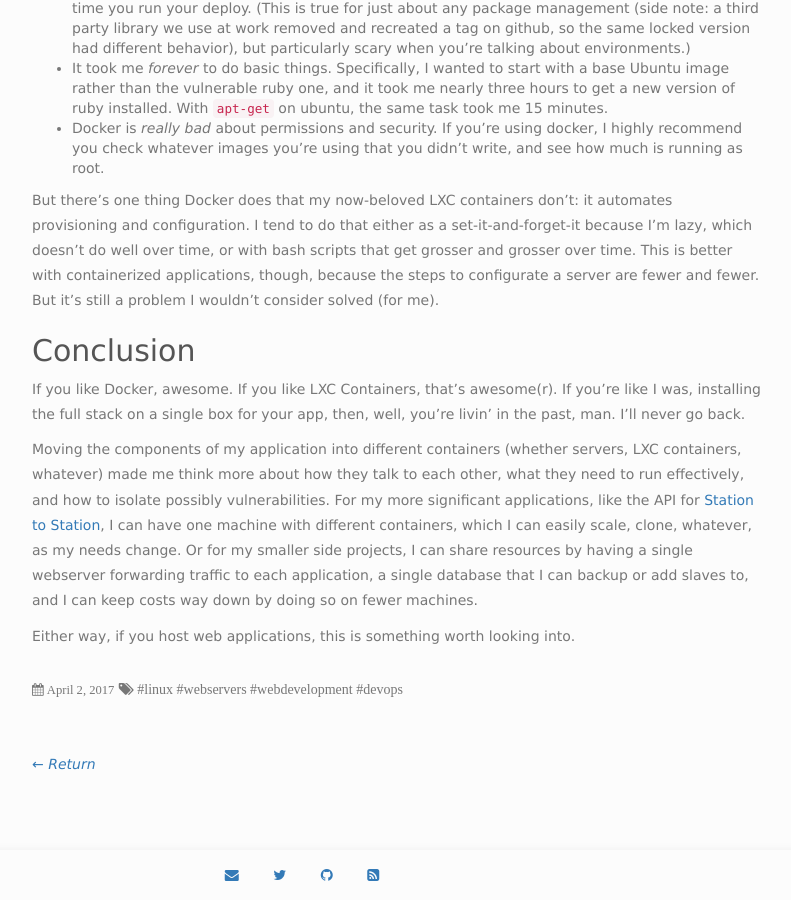
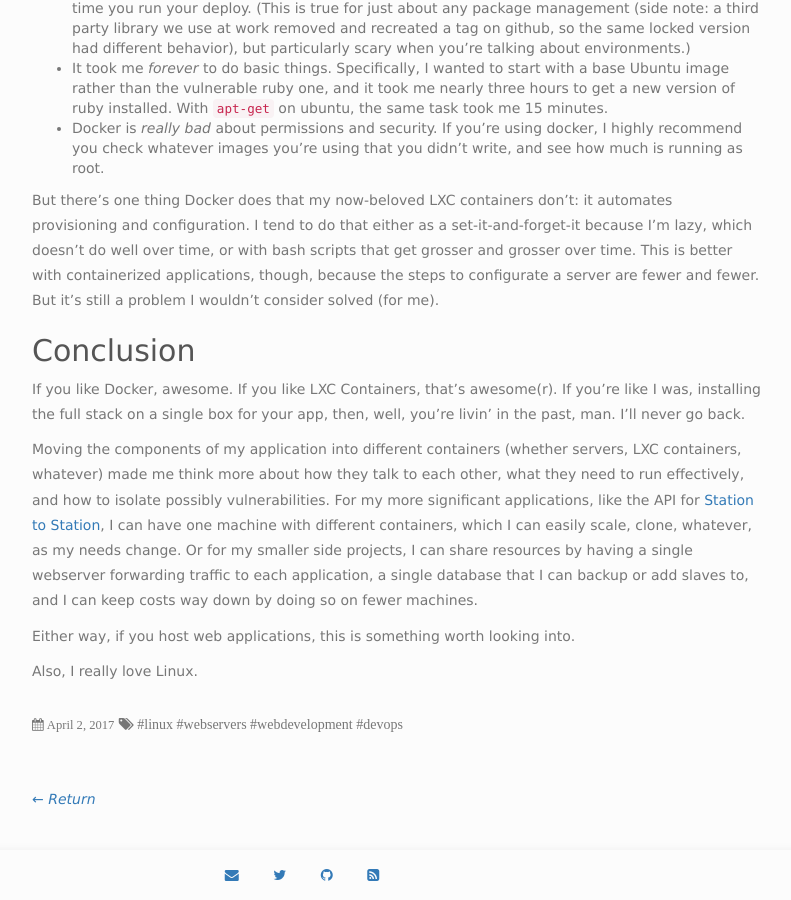
Before and after one commit to thelowlypeon/thelowlypeon.github.io, a Jekyll site: the page built from _posts/2017-04-02-lxc-containers.md, in a window 1280 px wide and 900 px high, scrolled down 2948 px. Shown: the whole window, without its empty margins (338-1129 px from the left). Built offline with Jekyll 4.4.1, drawn with Linux system fonts in a browser that asks for light colours.

Commit message:
updates lxc post to share how i really feel abuot linux

```diff
--- a/_posts/2017-04-02-lxc-containers.md
+++ b/_posts/2017-04-02-lxc-containers.md
@@ -124,3 +124,5 @@ If you like Docker, awesome. If you like LXC Containers, that's awesome(r). If y
 Moving the components of my application into different containers (whether servers, LXC containers, whatever) made me think more about how they talk to each other, what they need to run effectively, and how to isolate possibly vulnerabilities. For my more significant applications, like the API for [Station to Station](http://stationtostationapp.com), I can have one machine with different containers, which I can easily scale, clone, whatever, as my needs change. Or for my smaller side projects, I can share resources by having a single webserver forwarding traffic to each application, a single database that I can backup or add slaves to, and I can keep costs way down by doing so on fewer machines.
 
 Either way, if you host web applications, this is something worth looking into.
+
+Also, I really love Linux.
```
